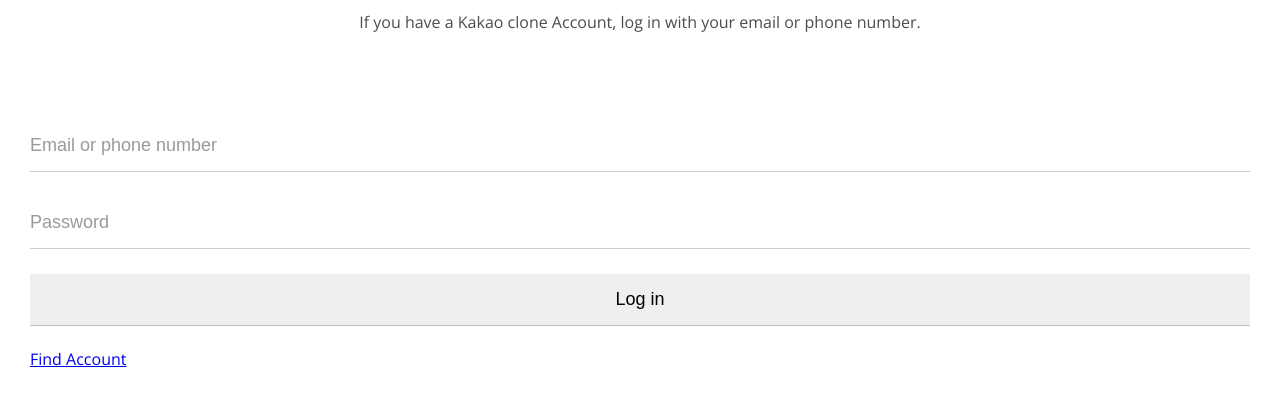
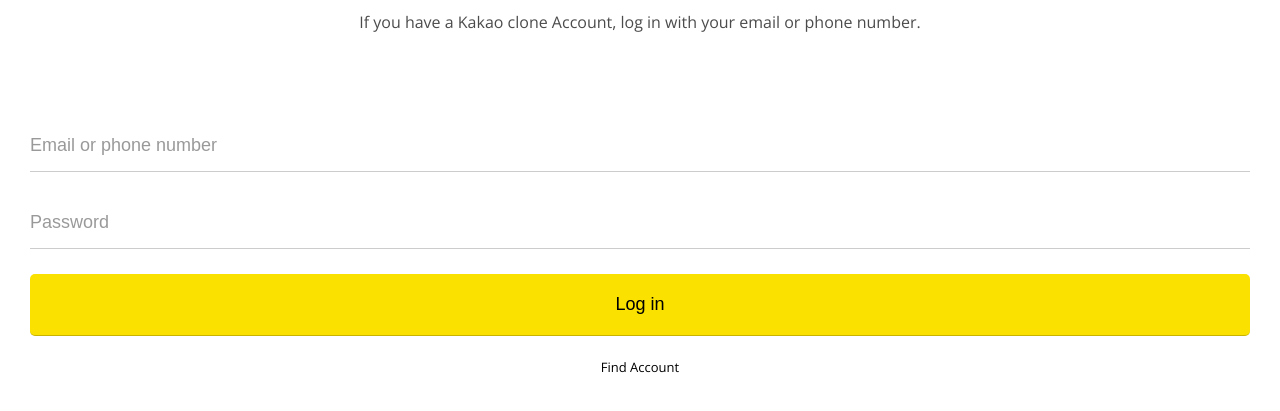
Before and after one commit to software92/10week.kakao, a plain HTML site: page index.html in a window 1280 px wide. Shown: the part 167-578 px from the top of the page. Drawn offline with nearby package versions, Linux system fonts and the light colour scheme.

Commit message:
Component css / index.html

```diff
--- /dev/null
+++ b/css/screens/login.css
@@ -0,0 +1,53 @@
+header {
+  margin: 90px 0;
+  text-align: center;
+  display: flex;
+  flex-direction: column;
+  align-items: center;
+}
+
+.welcome-header__title {
+  margin-bottom: 40px;
+  font-size: 25px;
+}
+.welcome-header__text {
+  width: 60%;
+  opacity: 0.7;
+}
+
+#login-form {
+  display: flex;
+  flex-direction: column;
+  margin: 0 30px;
+}
+#login-form input {
+  border: none;
+  padding: 15px 0;
+  font-size: 18px;
+  margin-bottom: 25px;
+  border-bottom: 1px solid rgba(0, 0, 0, 0.2);
+  transition: boroder-color 0.3s ease-in-out;
+}
+#login-form input:not([type='submit']) {
+  border-bottom: 1px solid rgba(0, 0, 0, 0.2);
+  transition: border-color 0.3s ease-in-out;
+}
+#login-form input::placeholder {
+  color: rgba(0, 0, 0, 0.4);
+}
+#login-form input:focus {
+  border-color: var(--yellow);
+}
+
+#login-form input[type='submit'] {
+  background-color: var(--yellow);
+  cursor: pointer;
+  padding: 20px 0px;
+  border-radius: 5px;
+}
+#login-form a {
+  text-align: center;
+  text-decoration: none;
+  color: inherit;
+  font-size: 13px;
+}
--- a/css/style.css
+++ b/css/style.css
@@ -1,45 +1,11 @@
 @import url('https://fonts.googleapis.com/css2?family=Open+Sans:wght@400;600&display=swap');
 @import 'reset.css';
 @import 'variables.css';
-@import 'status-bar.css';
+
+@import 'components/status-bar.css';
+
+@import 'screens/login.css';
 
 body {
   font-family: 'Open Sans', sans-serif;
 }
-
-header {
-  margin: 90px 0;
-  text-align: center;
-  display: flex;
-  flex-direction: column;
-  align-items: center;
-}
-
-.welcome-header__title {
-  margin-bottom: 40px;
-  font-size: 25px;
-}
-.welcome-header__text {
-  width: 60%;
-  opacity: 0.7;
-}
-
-#login-form {
-  display: flex;
-  flex-direction: column;
-  margin: 0 30px;
-}
-#login-form input {
-  border: none;
-  padding: 15px 0;
-  font-size: 18px;
-  border-bottom: 1px solid rgba(0, 0, 0, 0.2);
-  margin-bottom: 25px;
-  transition: boroder-color 0.3s ease-in-out;
-}
-#login-form input::placeholder {
-  color: rgba(0, 0, 0, 0.4);
-}
-#login-form input:focus {
-  border-color: var(--yellow);
-}
--- a/index.html
+++ b/index.html
@@ -33,7 +33,7 @@
       </p>
     </header>
 
-    <form id="login-form">
+    <form action="friends.html" method="'get" id="login-form">
       <input type="text" placeholder="Email or phone number" name="" />
       <input type="password" placeholder="Password" />
       <input type="submit" value="Log in" />
```
Also changed, not shown: friends.html (added, +1 -0 lines), css/components/status-bar.css (renamed from css/status-bar.css).
